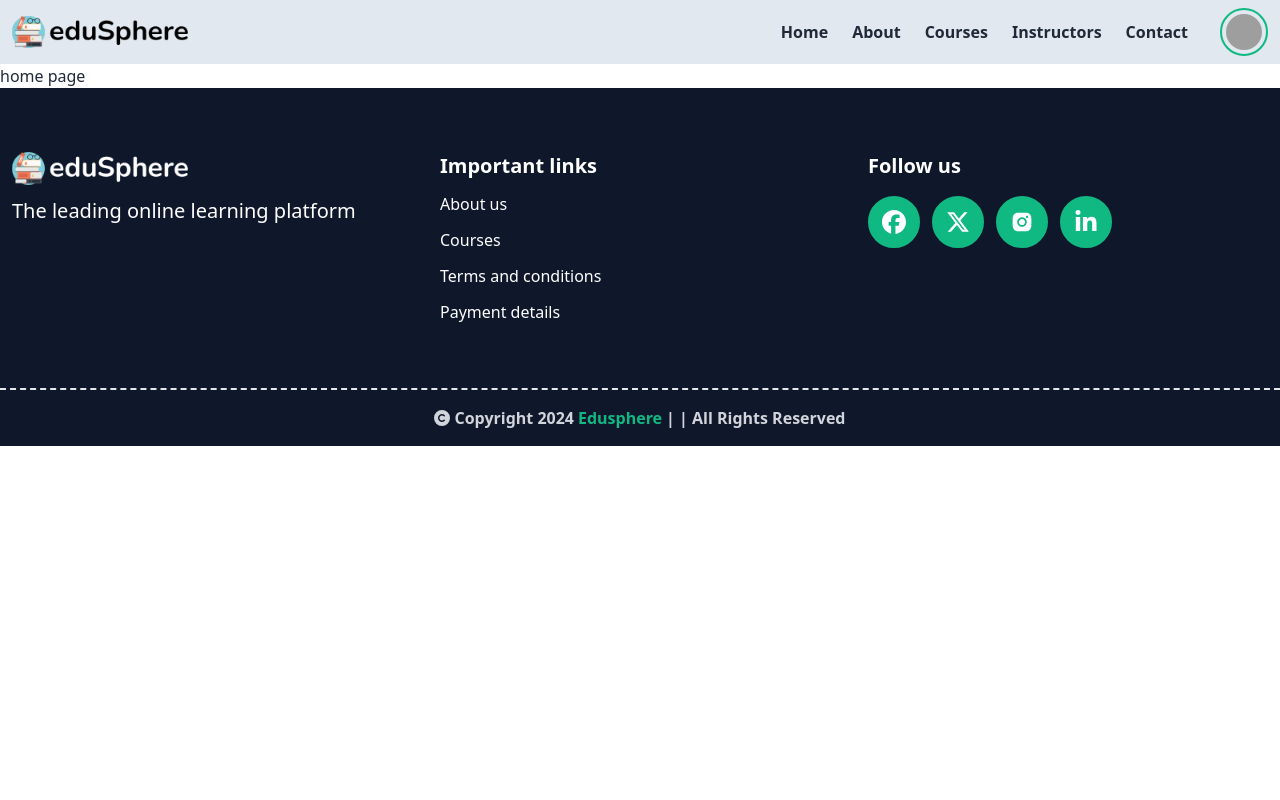
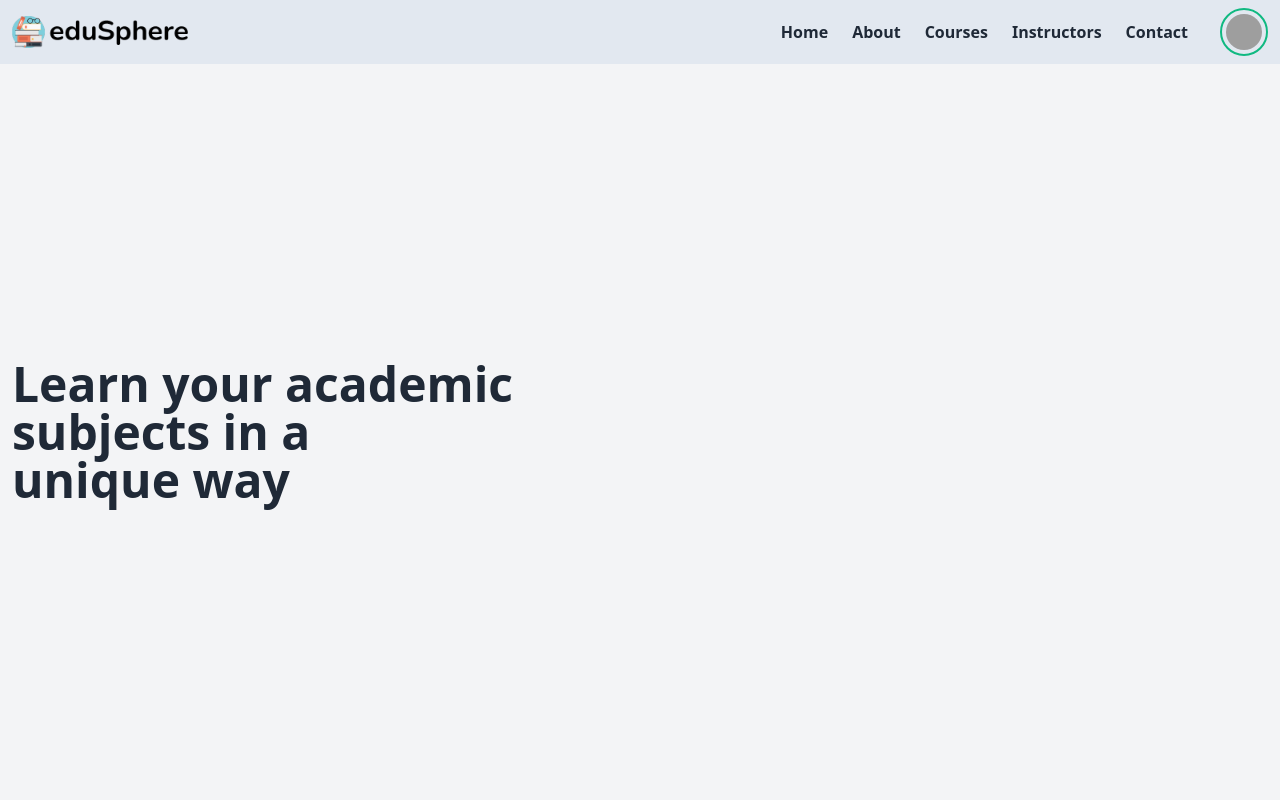
Before and after one commit to S-Alif/Edu-Sphere, a React (Vite) app in the folder main/frontend/: page / in a window 1280 px wide. Shown: the top 800 px of the page. Built offline with nearby package versions, Linux system fonts and the light colour scheme; grey boxes are pictures that could not be loaded.

Commit message:
[UPDATE] grid rows css

```diff
--- a/main/frontend/src/components/tag-comps/GridRows.jsx
+++ b/main/frontend/src/components/tag-comps/GridRows.jsx
@@ -1,10 +1,10 @@
 // grid rows
-const GridRows = ({children, className}) => {
+const GridRows = ({ children, className }) => {
 
   const classes = className || ""
 
   return (
-    <div className={`w-full h-auto grid grid-cols-1 ${classes}`}>
+    <div className={`w-full grid grid-cols-1 ${classes}`}>
       {children}
     </div>
   );
--- a/main/frontend/src/index.css
+++ b/main/frontend/src/index.css
@@ -4,3 +4,9 @@
 @tailwind base;
 @tailwind components;
 @tailwind utilities;
+
+
+/* homepage hero-section */
+.homepage-hero-section {
+  height: calc(100vh - 64px);
+}
--- a/main/frontend/src/pages/HomePage.jsx
+++ b/main/frontend/src/pages/HomePage.jsx
@@ -1,10 +1,22 @@
-
+import Container from './../components/tag-comps/Container';
+import GridRows from './../components/tag-comps/GridRows';
 
 const HomePage = () => {
     return (
-        <div>
-            home page
-        </div>
+        <>
+            {/* hero section */}
+            <section className="homepage-hero-section w-full bg-gray-100">
+                <Container className={"h-full"}>
+                    <GridRows className={"md:grid-cols-2 h-full"}>
+
+                        <div className="content-box text-center md:text-left w-full h-full flex items-center">
+                            <h1 className="text-2xl sm:text-3xl lg:text-5xl font-bold leading-4">Learn your academic <br /> subjects in a <br /> unique way</h1>
+                        </div>
+
+                    </GridRows>
+                </Container>
+            </section>
+        </>
     );
 };
 
```
